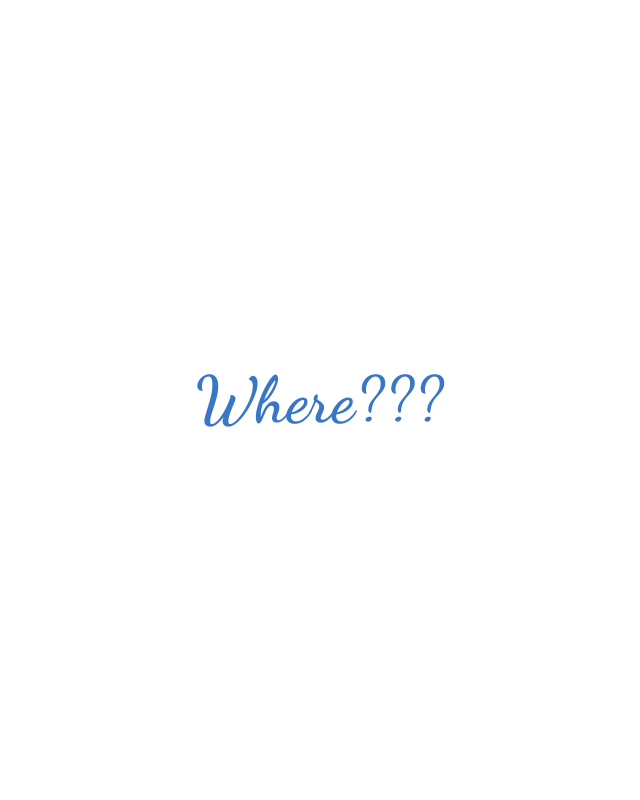
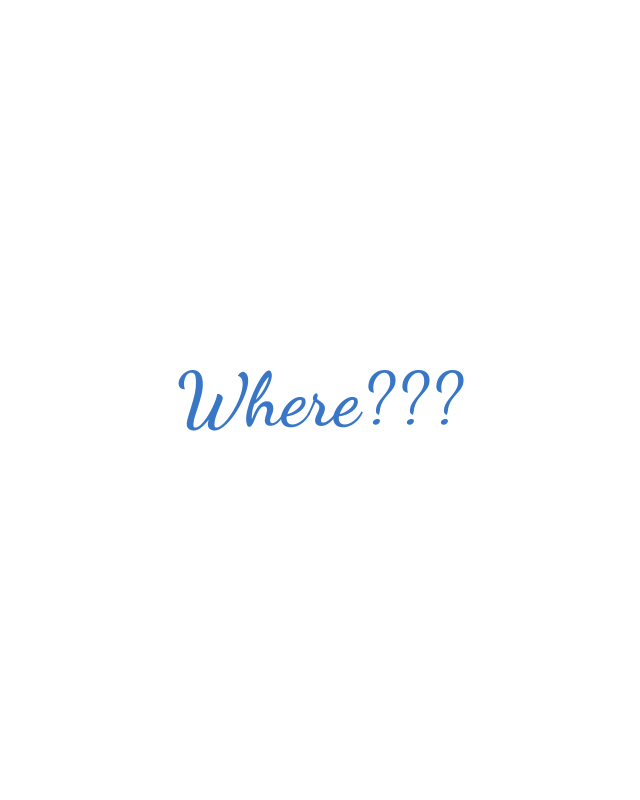
Before and after one commit to swyaeta/Hackmalayas-1, a plain HTML site: page index.html in a window 1280 px wide. Shown: the top 800 px of the page, without its empty margins (321-961 px from the left). Drawn offline with nearby package versions, Linux system fonts and the light colour scheme; a web font is replaced by a local one.

Commit message:
Update style.css

```diff
--- a/style.css
+++ b/style.css
@@ -73,7 +73,7 @@ a {
 #intro-screen span {
   color: #3976c5;
   font-family: "Dancing Script", cursive;
-  font-size: 65px;
+  font-size: 75px;
   font-weight: 600;
   transition: opacity 1s ease;
 }
```
